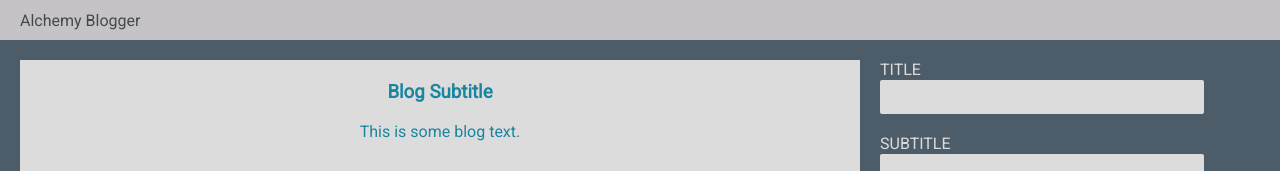
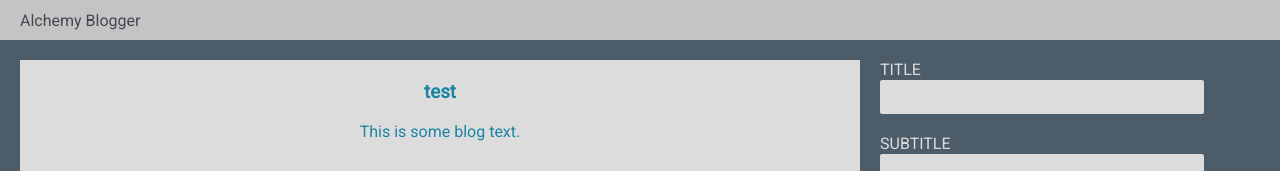
Before and after one commit to acorn3x3/blog-builder, a React (Create React App) app: page / in a window 1280 px wide. Shown: the top 171 px of the page. Built offline with nearby package versions, Linux system fonts and the light colour scheme; a web font is replaced by a local one.

Commit message:
set subtitle handler handles subtitle in editor, preview and editor recieve setSubtitle, and tested works

```diff
--- a/src/components/Editor/Editor.js
+++ b/src/components/Editor/Editor.js
@@ -2,14 +2,14 @@
 
 import './Editor.css';
 
-export default function Editor({ title, setTitle }) {
+export default function Editor({ title, setTitle, subtitle, setSubtitle }) {
   const titleHandler = (event) => {
     setTitle(event.target.value);
   };
 
-  // const subtitleHandler = (e) => {
-  //   setTitle(e.target.value);
-  // };
+  const subtitleHandler = (e) => {
+    setSubtitle(e.target.value);
+  };
 
   // const fontHandler = (e) => {
   //   setTitle(e.target.value);
@@ -22,7 +22,7 @@
         <label htmlFor="title">Title</label>
       </div>
       <div className="form-control">
-        <input type="text" />
+        <input type="text" value={subtitle} onChange={subtitleHandler} />
         <label>Subtitle</label>
       </div>
       <div className="form-control">
--- a/src/components/Home/Home.js
+++ b/src/components/Home/Home.js
@@ -7,14 +7,15 @@
 export default function Home() {
   // add useState calls here for title, subtitle, font, align, and text
   const [title, setTitle] = useState('');
+  const [subtitle, setSubtitle] = useState('');
 
   return (
     <main>
       {/* pass the state variables as props to the presentational components */}
 
-      <Preview title={title} />
+      <Preview title={title} subtitle={subtitle} />
 
-      <Editor title={title} setTitle={setTitle} />
+      <Editor title={title} setTitle={setTitle} subtitle={subtitle} setSubtitle={setSubtitle} />
     </main>
   );
 }
--- a/src/components/Preview/Preview.js
+++ b/src/components/Preview/Preview.js
@@ -2,7 +2,7 @@
 
 import './Preview.css';
 
-export default function Preview({ title }) {
+export default function Preview({ title, subtitle }) {
   // implement a Preview screen here
   //  Note - the HTML should have the following structure
   //  the main div should have a class of preview and the font-name prop
@@ -12,7 +12,7 @@
     <>
       <div className={`preview`} style={{ textAlign: 'center' }}>
         <h1 key={title}>{title} </h1>
-        <h3> Blog Subtitle</h3>
+        <h3 key={subtitle}> {subtitle} test</h3>
         <p>This is some blog text. </p>
       </div>
       ;
```
